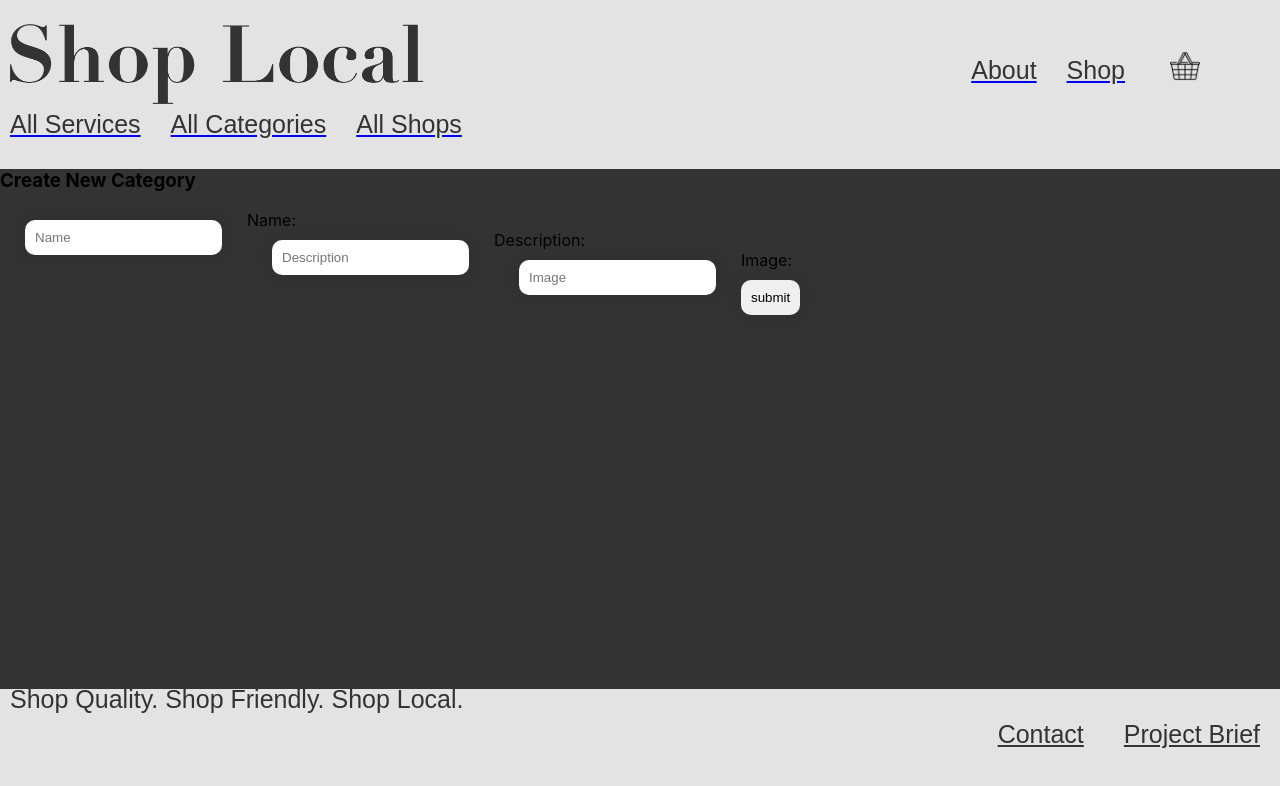
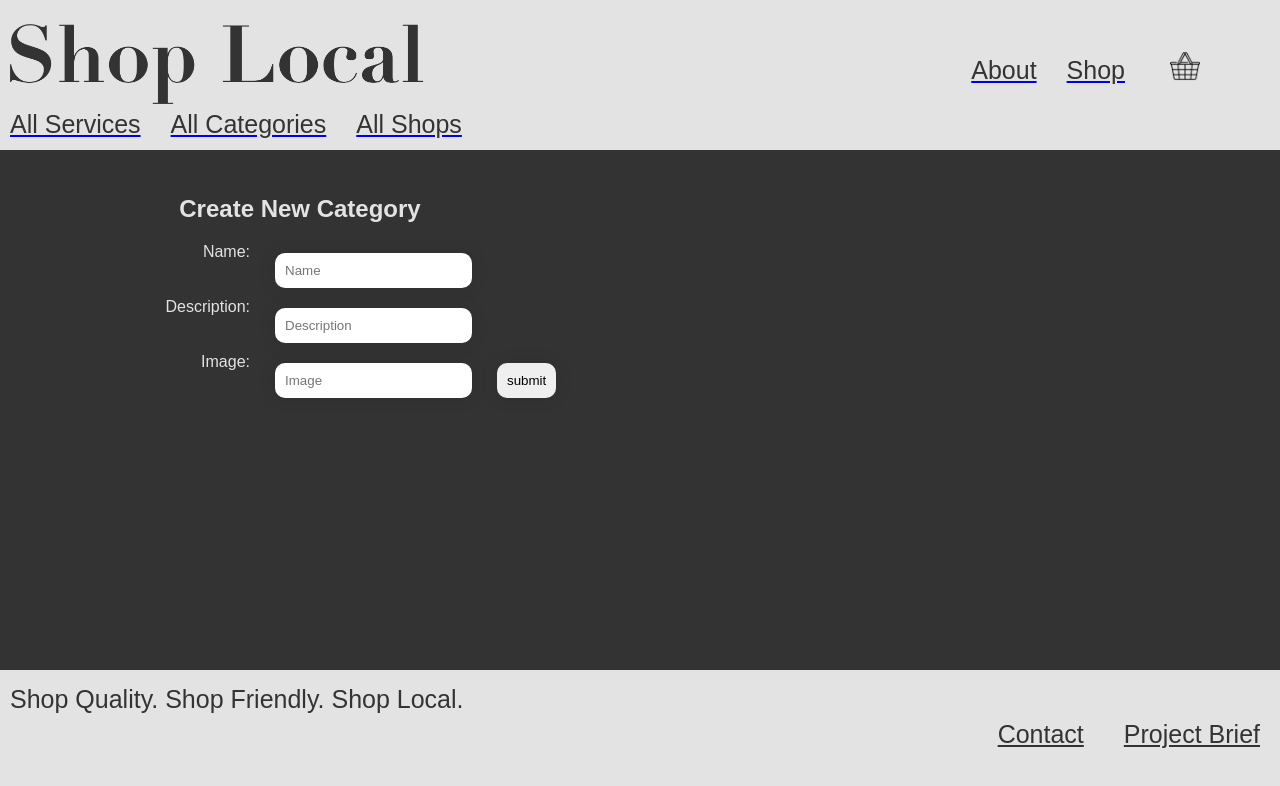
Before and after one commit to C1V1L14N/final_project_frontend, a React (Create React App) app: page /new-category in a window 1280 px wide. Shown: the top 786 px of the page. Built offline with nearby package versions, Linux system fonts and the light colour scheme; a web font is replaced by a local one.

Commit message:
add a new category styled

```diff
--- a/src/components/NewCategory.js
+++ b/src/components/NewCategory.js
@@ -30,11 +30,11 @@
     }
 
     return(
-        <div>
-            <h3>Create New Category</h3>
+        <div className="form-container">
+            <h2 className="h3">Create New Category</h2>
             <form>
                 <div className="form_wrap">
-                    <label htmlFor="name">Name:</label>
+                    <label className="label" htmlFor="name">Name:</label>
                     <input
                     onChange={handleChange}
                     type="text"
@@ -46,7 +46,7 @@
                 </div>
 
                 <div className="form_wrap">
-                    <label htmlFor="description">Description:</label>
+                    <label className="label" htmlFor="description">Description:</label>
                     <input
                     onChange={handleChange}
                     type="text"
@@ -58,7 +58,7 @@
                 </div>
 
                 <div className="form_wrap">
-                    <label htmlFor="image">Image:</label>
+                    <label className="label" htmlFor="image">Image:</label>
                     <input
                     onChange={handleChange}
                     type="text"
```
Also changed, not shown: 1 other file (tests, documents, lock files or other folders).
